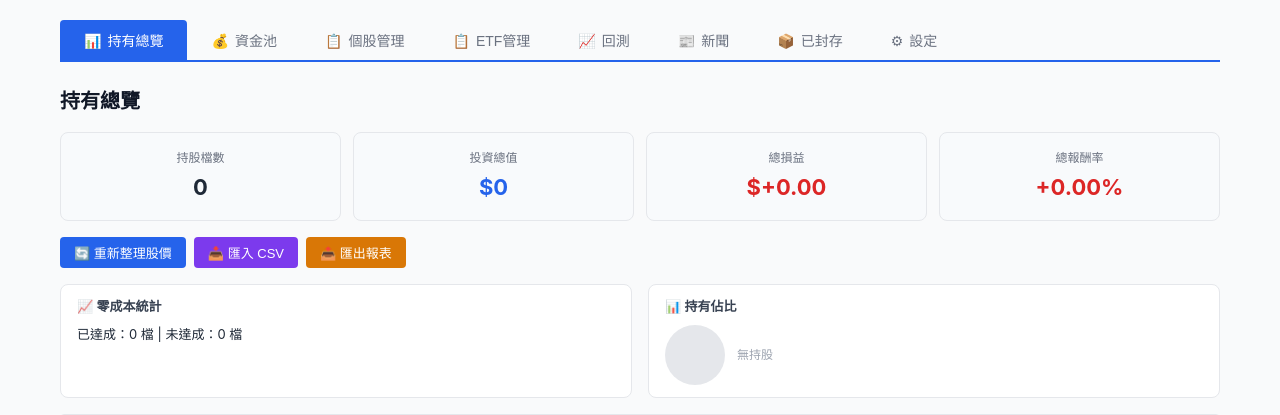
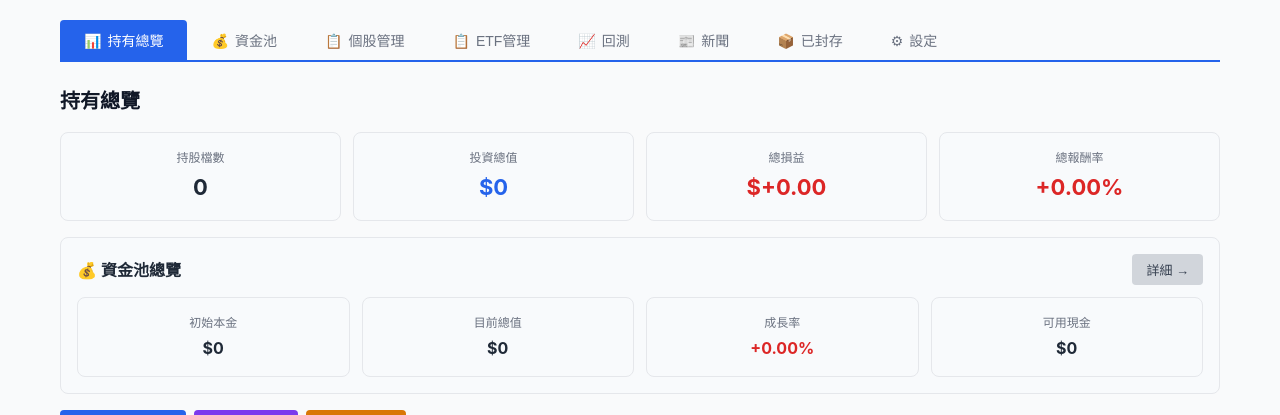
Before and after one commit to ruter1224/Stock-News, a Flask app: page / in a window 1280 px wide. Shown: the top 415 px of the page. Run offline with Flask 3, Linux system fonts and the light colour scheme; data that the repository does not hold is empty.

Commit message:
feat: add fund pool summary widget to dashboard
- dashboard.html: 新增資金池總覽摘要區塊（初始本金、總值、成長率、現金）
- app.js: 新增 loadFundPoolSummary() 函數，在載入儀表板時自動載入
- style.css: 新增 .fund-pool-summary 樣式

```diff
--- a/stock-tracker/web/static/app.js
+++ b/stock-tracker/web/static/app.js
@@ -77,6 +77,23 @@ async function loadDashboard() {
     }
 
     renderPieChart(data.stocks);
+    loadFundPoolSummary();
+}
+
+async function loadFundPoolSummary() {
+    const data = await api('/api/fund-pool');
+    if (!data) return;
+
+    const summaryEl = document.getElementById('fund-pool-summary');
+    if (summaryEl) summaryEl.style.display = 'block';
+
+    document.getElementById('fp-initial-summary').textContent = '$' + fmt(data.initial_capital);
+    document.getElementById('fp-total-summary').textContent = '$' + fmt(data.total_value);
+    document.getElementById('fp-cash-summary').textContent = '$' + fmt(data.cash_balance);
+
+    const rateEl = document.getElementById('fp-rate-summary');
+    rateEl.textContent = fmtPL(data.growth_rate) + '%';
+    rateEl.className = 'card-value small ' + getGrowthColor(data.growth_rate);
 }
 
 function renderPieChart(stocks) {
--- a/stock-tracker/web/static/style.css
+++ b/stock-tracker/web/static/style.css
@@ -516,3 +516,12 @@ table.data-table tr:hover { background: var(--gray-100); }
 .card-value.negative {
     color: #16a34a;
 }
+
+.fund-pool-summary {
+    margin-top: 16px;
+    margin-bottom: 16px;
+    padding: 16px;
+    background: var(--card-bg);
+    border-radius: 8px;
+    border: 1px solid var(--card-border);
+}
--- a/stock-tracker/web/templates/dashboard.html
+++ b/stock-tracker/web/templates/dashboard.html
@@ -7,6 +7,31 @@
     <div class="card"><div class="card-label">投資總值</div><div class="card-value primary" id="d-investment-total">-</div></div>
     <div class="card"><div class="card-label">總損益</div><div class="card-value" id="d-pl">-</div></div>
     <div class="card"><div class="card-label">總報酬率</div><div class="card-value" id="d-roi">-</div></div>
+</div>
+
+<div id="fund-pool-summary" class="fund-pool-summary" style="display:none">
+    <div style="display:flex;justify-content:space-between;align-items:center;margin-bottom:12px">
+        <div style="font-size:16px;font-weight:600;color:var(--gray-800)">&#x1F4B0; 資金池總覽</div>
+        <button class="btn btn-sm btn-gray" onclick="switchTab('fund_pool')">詳細 &#x2192;</button>
+    </div>
+    <div class="card-grid-4">
+        <div class="card">
+            <div class="card-label">初始本金</div>
+            <div class="card-value small" id="fp-initial-summary">$0</div>
+        </div>
+        <div class="card">
+            <div class="card-label">目前總值</div>
+            <div class="card-value small" id="fp-total-summary">$0</div>
+        </div>
+        <div class="card">
+            <div class="card-label">成長率</div>
+            <div class="card-value small" id="fp-rate-summary">0%</div>
+        </div>
+        <div class="card">
+            <div class="card-label">可用現金</div>
+            <div class="card-value small" id="fp-cash-summary">$0</div>
+        </div>
+    </div>
 </div>
 
 <div class="action-bar">
```
